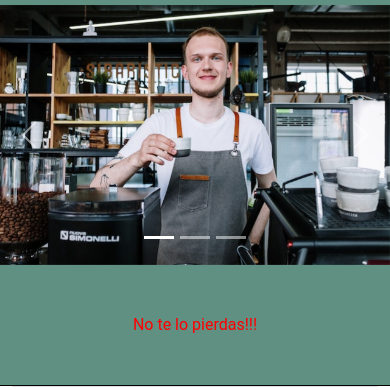
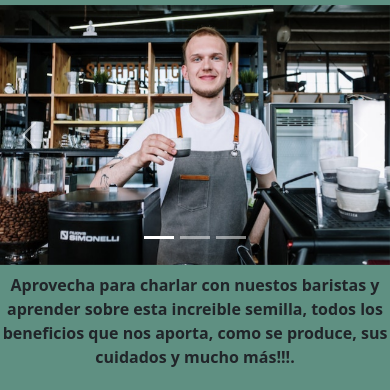
Before and after one commit to tv0000000/Proyecto-Final, a plain HTML site: page pages/charlas.html in a window 390 px wide. Shown: the part 139-529 px from the top of the page. Drawn offline with nearby package versions, Linux system fonts and the light colour scheme; a web font is replaced by a local one.

Commit message:
modificamos charlas responsive

```diff
--- a/pages/charlas.html
+++ b/pages/charlas.html
@@ -108,7 +108,9 @@
           <span class="visually-hidden">Next</span>
         </button>
       </div>
-      <p class="textoCharlas py-5 my-0">No te lo pierdas!!!</p>
+      <p class="textoCharlas1 text-center py-2">Aprovecha para charlar con nuestos baristas y aprender sobre esta increible semilla, todos los
+        beneficios que nos aporta, como se produce, sus cuidados y mucho más!!!.</p>
+      <p class="textoCharlas py-2 my-0">No te lo pierdas!!!</p>
     </section>
   </main>
 
--- a/scss/_main.scss
+++ b/scss/_main.scss
@@ -57,6 +57,10 @@
     height: 50%;
   }
 
+  .textoCharlas1 {
+    @include titulos;
+  }
+
   .textoCharlas {
     @include letra;
     text-align: center;
@@ -73,6 +77,12 @@
 
     100% {
       color: red;
+    }
+  }
+
+  @media (min-width: 767px) and (max-width: 1300px) {
+    .textoCharlas1 {
+      display: none;
     }
   }
 
```
Also changed, not shown: css/estilo.css, 1 other file.
